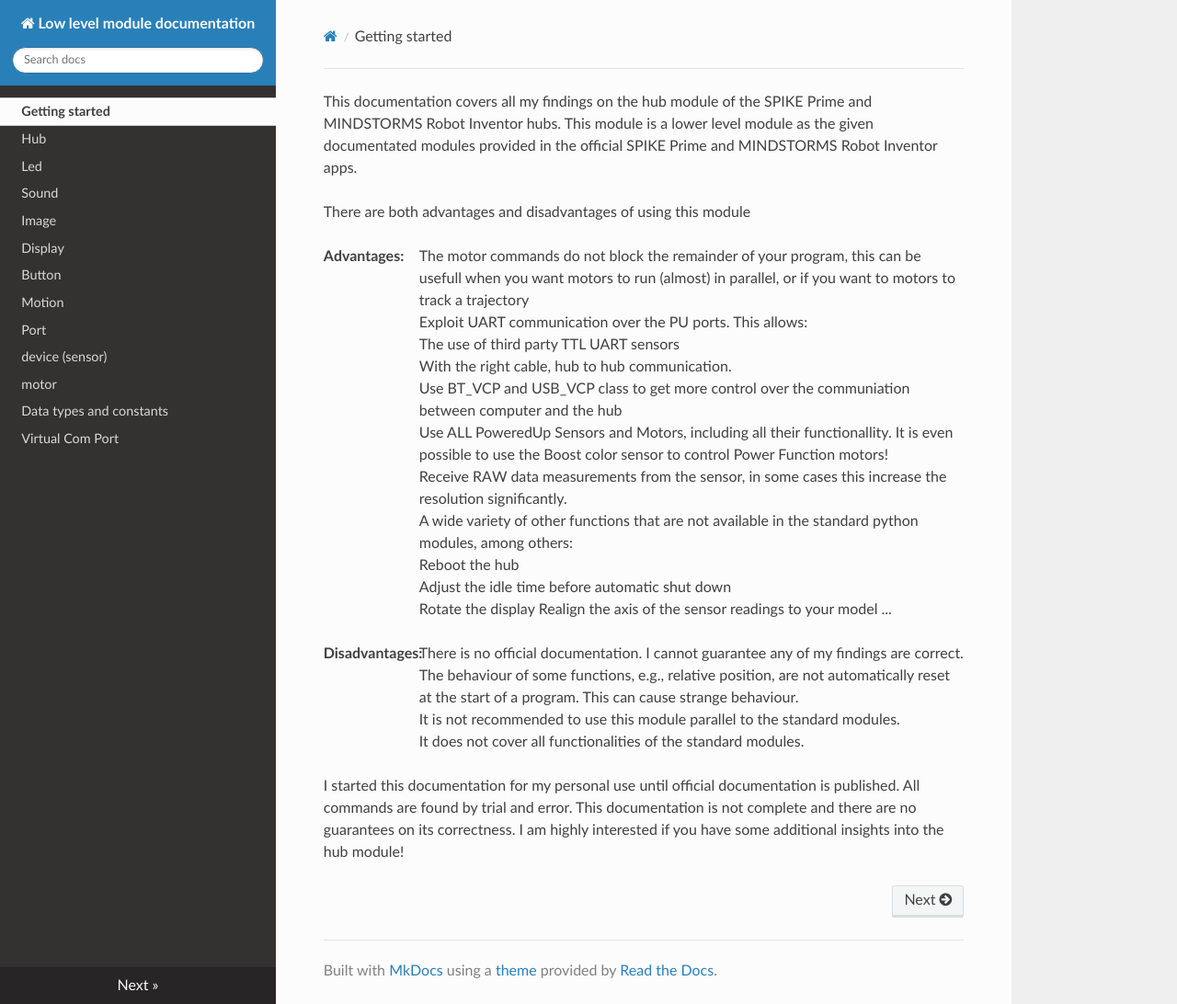
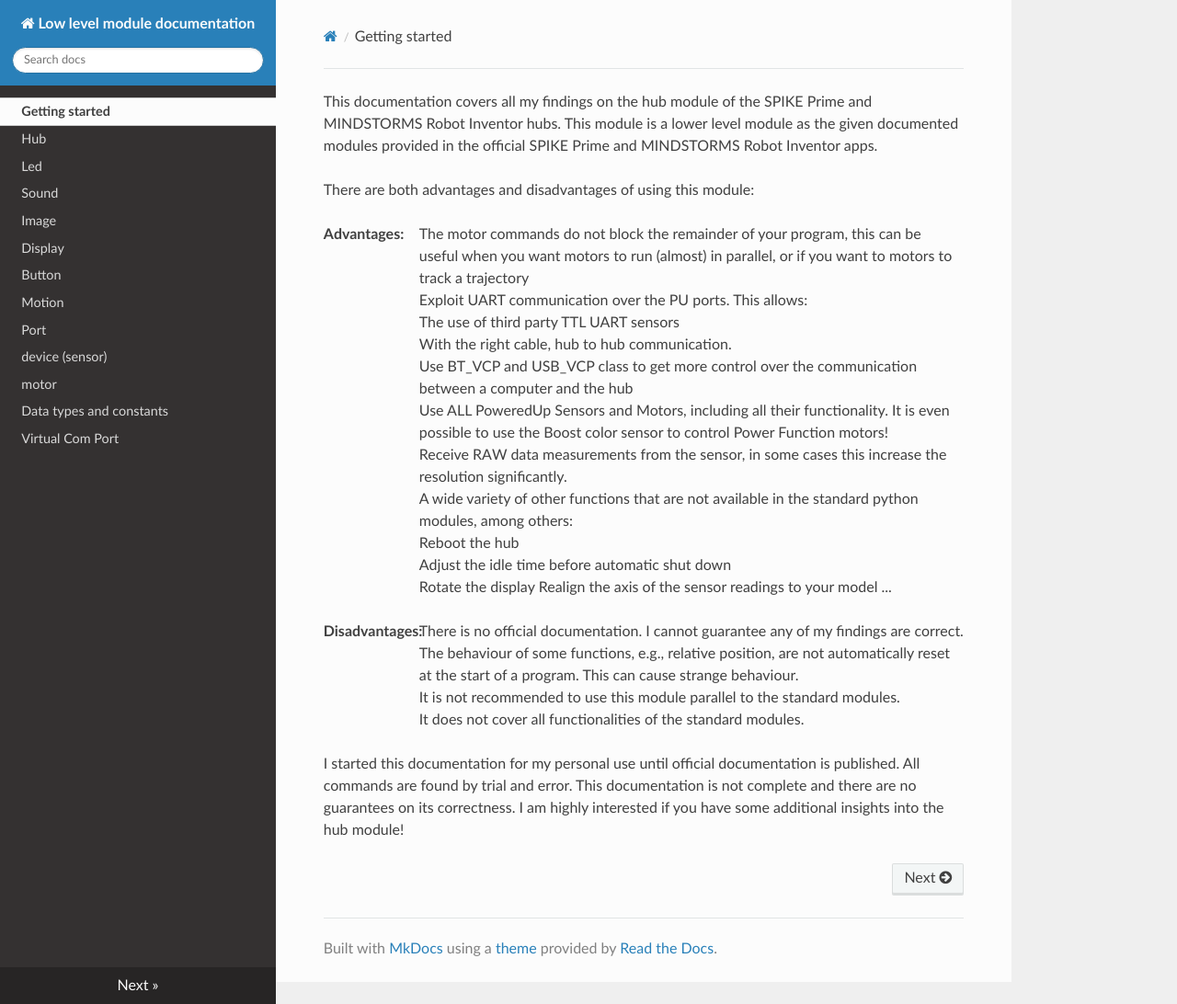
Before and after one commit to NStrijbosch/hub-module-notes, an MkDocs documentation site: the page built from docs/index.md, in a window 1280 px wide and 1092 px high. Shown: the whole window at 92% size. Built offline with MkDocs 1.6.1, drawn with Linux system fonts in a browser that asks for light colours; nearby versions of some CDN libraries.

Commit message:
Update index.md

```diff
--- a/docs/index.md
+++ b/docs/index.md
@@ -1,16 +1,16 @@
 
-This documentation covers all my findings on the hub module of the SPIKE Prime and MINDSTORMS Robot Inventor hubs. This module is a lower level module as the given documentated modules provided in the official SPIKE Prime and MINDSTORMS Robot Inventor apps.
+This documentation covers all my findings on the hub module of the SPIKE Prime and MINDSTORMS Robot Inventor hubs. This module is a lower level module as the given documented modules provided in the official SPIKE Prime and MINDSTORMS Robot Inventor apps.
 
-There are both advantages and disadvantages of using this module
+There are both advantages and disadvantages of using this module:
 
 __Advantages:__
 
-*  The motor commands do not block the remainder of your program, this can be usefull when you want motors to run (almost) in parallel, or if you want to motors to track a trajectory
+*  The motor commands do not block the remainder of your program, this can be useful when you want motors to run (almost) in parallel, or if you want to motors to track a trajectory
 *  Exploit UART communication over the PU ports. This allows:
    The use of third party TTL UART sensors
    With the right cable, hub to hub communication.
-*  Use BT_VCP and USB_VCP class to get more control over the communiation between computer and the hub
-*  Use ALL PoweredUp Sensors and Motors, including all their functionallity. It is even possible to use the Boost color sensor to control Power Function motors!
+*  Use BT_VCP and USB_VCP class to get more control over the communication between a computer and the hub
+*  Use ALL PoweredUp Sensors and Motors, including all their functionality. It is even possible to use the Boost color sensor to control Power Function motors!
 *  Receive RAW data measurements from the sensor, in some cases this increase the resolution significantly.
 *  A wide variety of other functions that are not available in the standard python modules, among others:
    Reboot the hub
```
